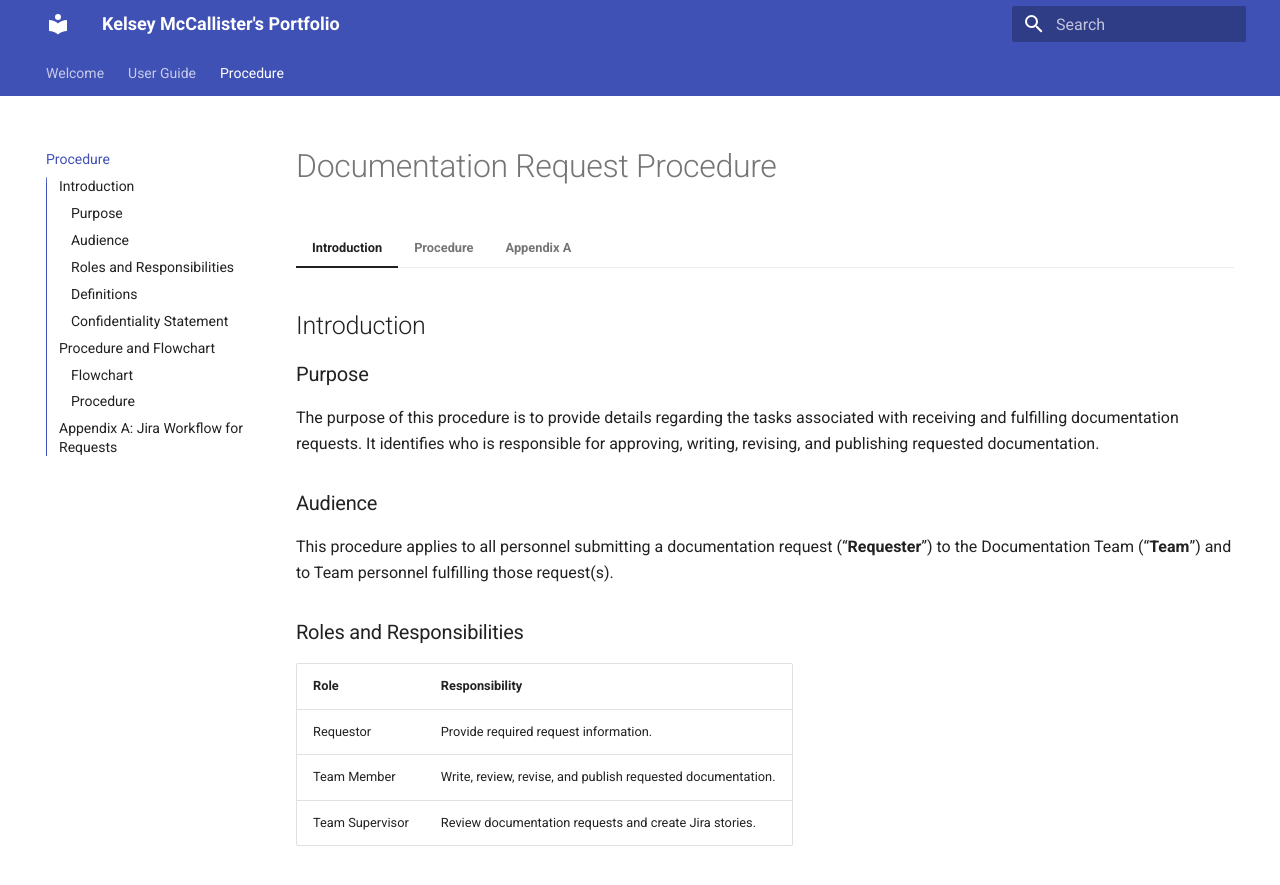
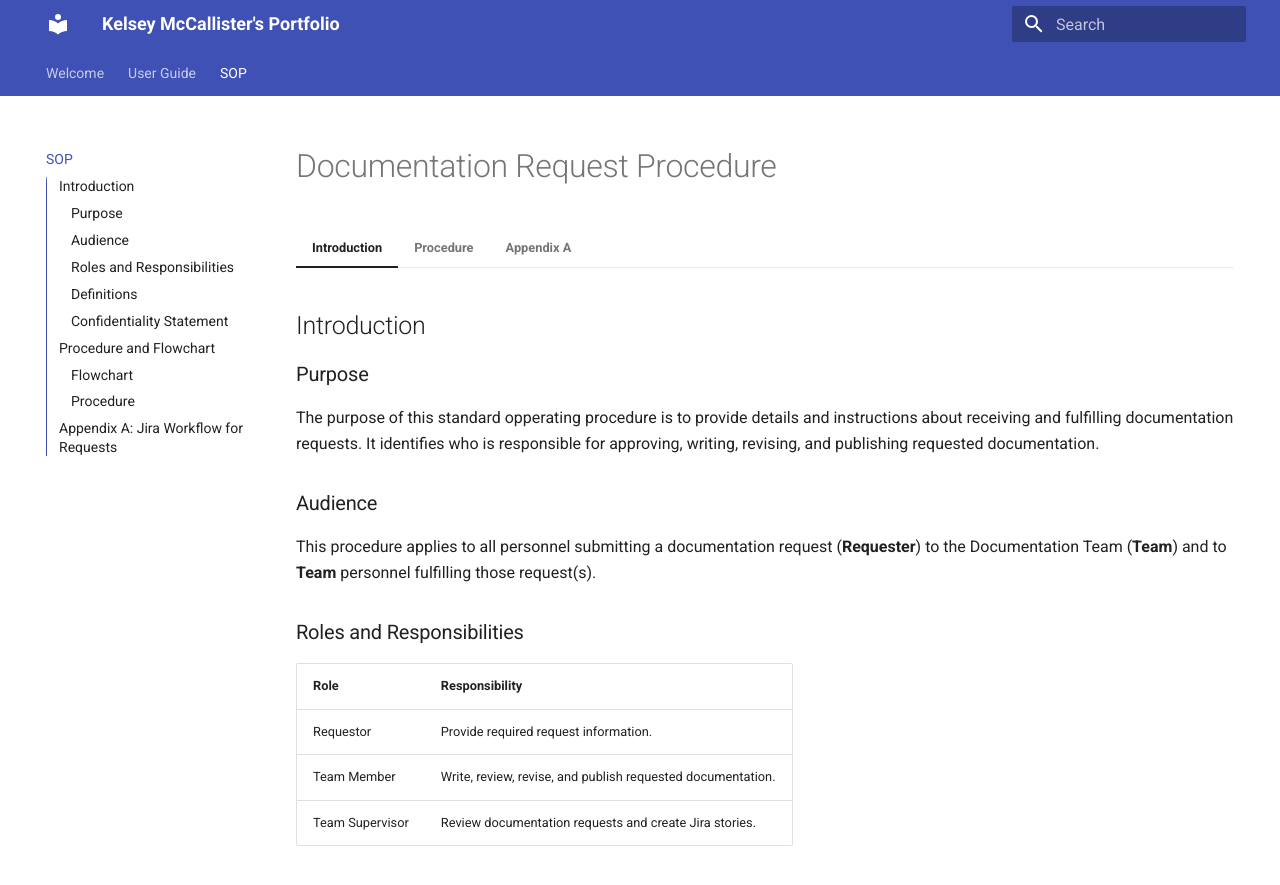
Before and after one commit to kelmccallister/My-Portfolio, an MkDocs documentation site: the page built from docs/SOP.md, in a window 1280 px wide and 900 px high. Shown: the top 885 px of the window. Built offline with MkDocs 1.6.1 and Material for MkDocs 9.7.7, drawn with Linux system fonts in a browser that asks for light colours; some of the changed lines change nothing that is shown; some of the changed text lies outside the part shown.

Commit message:
feat: revised nav and SOP

```diff
--- a/docs/Procedure.md
+++ b/docs/SOP.md
@@ -5,10 +5,10 @@
     ## Introduction
 
     ### Purpose
-    The purpose of this procedure is to provide details regarding the tasks associated with receiving and fulfilling documentation requests. It identifies who is responsible for approving, writing, revising, and publishing requested documentation.
+    The purpose of this standard opperating procedure is to provide details and instructions about receiving and fulfilling documentation requests. It identifies who is responsible for approving, writing, revising, and publishing requested documentation.
 
     ### Audience
-    This procedure applies to all personnel submitting a documentation request ("**Requester**") to the Documentation Team (“**Team**”) and to Team personnel fulfilling those request(s).
+    This procedure applies to all personnel submitting a documentation request (**Requester**) to the Documentation Team (**Team**) and to **Team** personnel fulfilling those request(s).
 
     ### Roles and Responsibilities
     | Role | Responsibility |
@@ -41,7 +41,7 @@
 === "Procedure"
 
     ## Procedure and Flowchart
-    The following flowchart and procedure provide instruction on how to submit and fulfill documentation requests.
+    The following flowchart and procedure provide instructions about submitting and fulfilling documentation requests.
 
     ??? note
         The Jira workflow can be found on Appendix A.
@@ -52,9 +52,9 @@
 
     ### Procedure
 
-    **Requesters** are required to complete step 1 of the procedure to successfully submit a documentation request. Mickey Mouse (“**Team Supervisor**”) will review the submitted request and either approve or reject it. If the request is approved, the **Team Supervisor** will create a Jira story and assign it to Kelsey McCallister and/or Lizzy McGuire (“**Team Member**”); if the request is rejected, then the **Team Supervisor** will notify the **Requestor(s)** and provide a justification.
+    **Requesters** are required to complete step 1 of the procedure to successfully submit a documentation request. Mickey Mouse (**Team Supervisor**) reviews the submitted request and either approves or rejects it. If the request is approved, then the **Team Supervisor** creates a Jira story and assigns it to Kelsey McCallister and/or Lizzy McGuire (**Team Member**); if the request is denied, then the **Team Supervisor** notifies the **Requestor(s)** and provides a justification.
 
-    Once a request is assigned, the assigned **Team Member** will conduct a discovery call with the **Requestor(s)** to confirm the provided information and gather any additional information. The **Team Member** will then make any necessary edits to the request/story, create an initial draft of the requested documentation, and begin the review and revision process. This review and revision process might require additional discussions (e.g., in meetings, chat, email, etc.) with the Requester(s), Stake Holder(s), and/or SME(s). Finally, the **Team Member** will deliver/publish the requested documentation when they determine that the review and revision process has been completed; however, **Requestor(s)** may require the **Team Member** to receive a formal acceptance of the documentation prior to delivery/publication.
+    Once a request is assigned, the assigned **Team Member** conducts a discovery call with the **Requestor(s)** to confirm the provided information and gather any additional information. The **Team Member** then makes any necessary edits to the request/story, creates an initial draft of the requested documentation, and begins the review and revision process. This review and revision process may require additional discussions (e.g., in meetings, chat, email, etc.) with the Requester(s), Stake Holder(s), and/or SME(s). Finally, the **Team Member** delivers/publishes the requested documentation when they have determined that the review and revision process is complete; however, **Requestor(s)** may require the **Team Member** to receive a formal acceptance of the documentation prior to delivery/publication.
 
     ??? note "Important Note"
         **Requester(s)**, Stake Holder(s), and SME(s) are expected to attend meetings and/or respond to correspondence in a timely manner; failure to do so can result in delayed Milestones/Deadlines and/or incorrect content or formatting. Providing a high level of detail in the request form may reduce the number of meetings and/or correspondences.
@@ -64,7 +64,7 @@
     1.	Email all required information (i.e., Purpose, Scope, SharePoint site link and administrator, etc.) to the **Team Supervisor**.
 
         ??? note
-            **Requestors** must provide sufficient information to complete the request; failure to do so can result in delayed Milestones/Deadlines. Refer to the Request Terminology in Definitions Table for descriptions of the various required information.
+            **Requestors** must provide sufficient information to complete the request; failure to do so can result in delayed Milestones/Deadlines. Refer to the Request Terminology in the Definitions Table for descriptions of the various required information.
 
     **Team Supervisor**
 
@@ -83,27 +83,27 @@
 
     8. Conduct a discovery call to confirm and/or gather additional request information (i.e., Purpose, Scope, etc.) with the **Requestor(s)**.
     9. Make any necessary edits to the request/story.
-    10.	Update the request/story status to “In Progress” once work has begun.
+    10.	Update the request/story status to `In Progress` once work has begun.
     11.	Create an initial draft of the requested documentation.
     12. Conduct the review and revision process.
     13.	Determine if formal acceptance for delivery/publication is necessary.
         1. If acceptance is necessary, then continue to step 14.
-        2. If acceptance is not necessary, then update the status of the request/story to “Accepted” and proceed to step 15.
+        2. If acceptance is not necessary, then update the status of the request/story to `Accepted` and proceed to step 15.
     14.	Determine if the documentation is accepted for delivery/publication by either the **Team Supervisor** or the **Requester(s)**.
         1. If acceptance is denied, then return to step 12.
-        2. If acceptance is granted, then update the status of the request to “Accepted” and continue to step 15.
-    15.	Deliver/publish the requested documentation as previously defined and update the status of the request to “Completed”; no further action needed.
+        2. If acceptance is granted, then update the status of the request to `Accepted` and continue to step 15.
+    15.	Deliver/publish the requested documentation as previously defined and update the status of the request to `Completed`; no further action needed.
 
 === "Appendix A"
 
     ## Appendix A: Jira Workflow for Requests
     The following figure represents the Jira workflow that is applicable to this procedure. Workflow statuses are defined within the Definitions Table.
 
-    !!! note
+    ??? note
         This workflow is for context only and is not a fixed workflow within Jira.
 
     ![](../assets/images/jira_workflow.png)
 
-| Name | Signoff Date |
+| Sign-off Date | Name |
 |------|------|
-| Mickey Mouse | 03/03/2024 |
+| 03/03/2024 | Mickey Mouse |
--- a/mkdocs.yml
+++ b/mkdocs.yml
@@ -8,7 +8,7 @@ docs_dir: docs
 nav:
   - Welcome: 'index.md'
   - User Guide: 'User_Guide.md'
-  - Procedure: 'Procedure.md'
+  - SOP: 'SOP.md'
 
 theme:
   name: material
```
